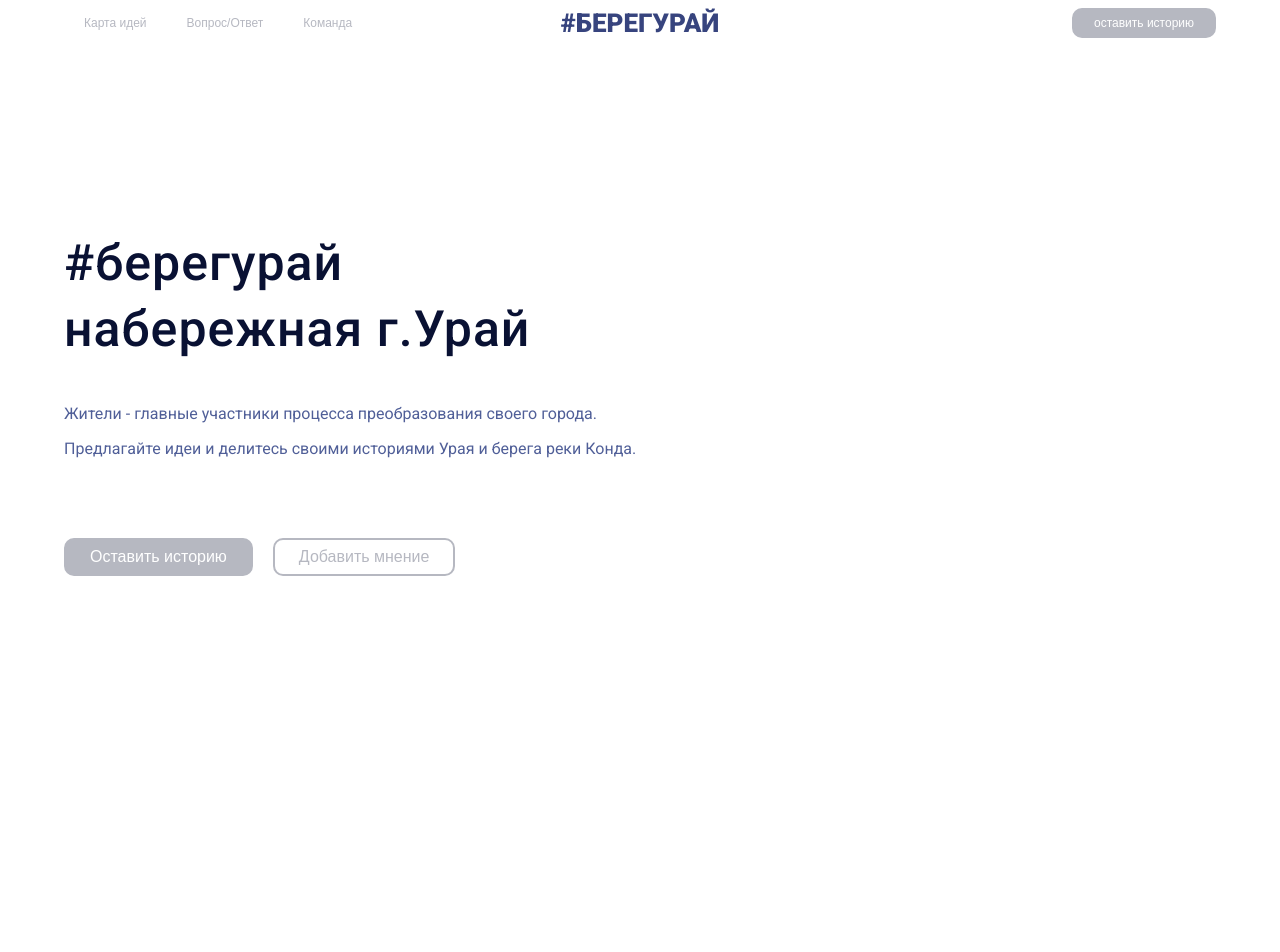
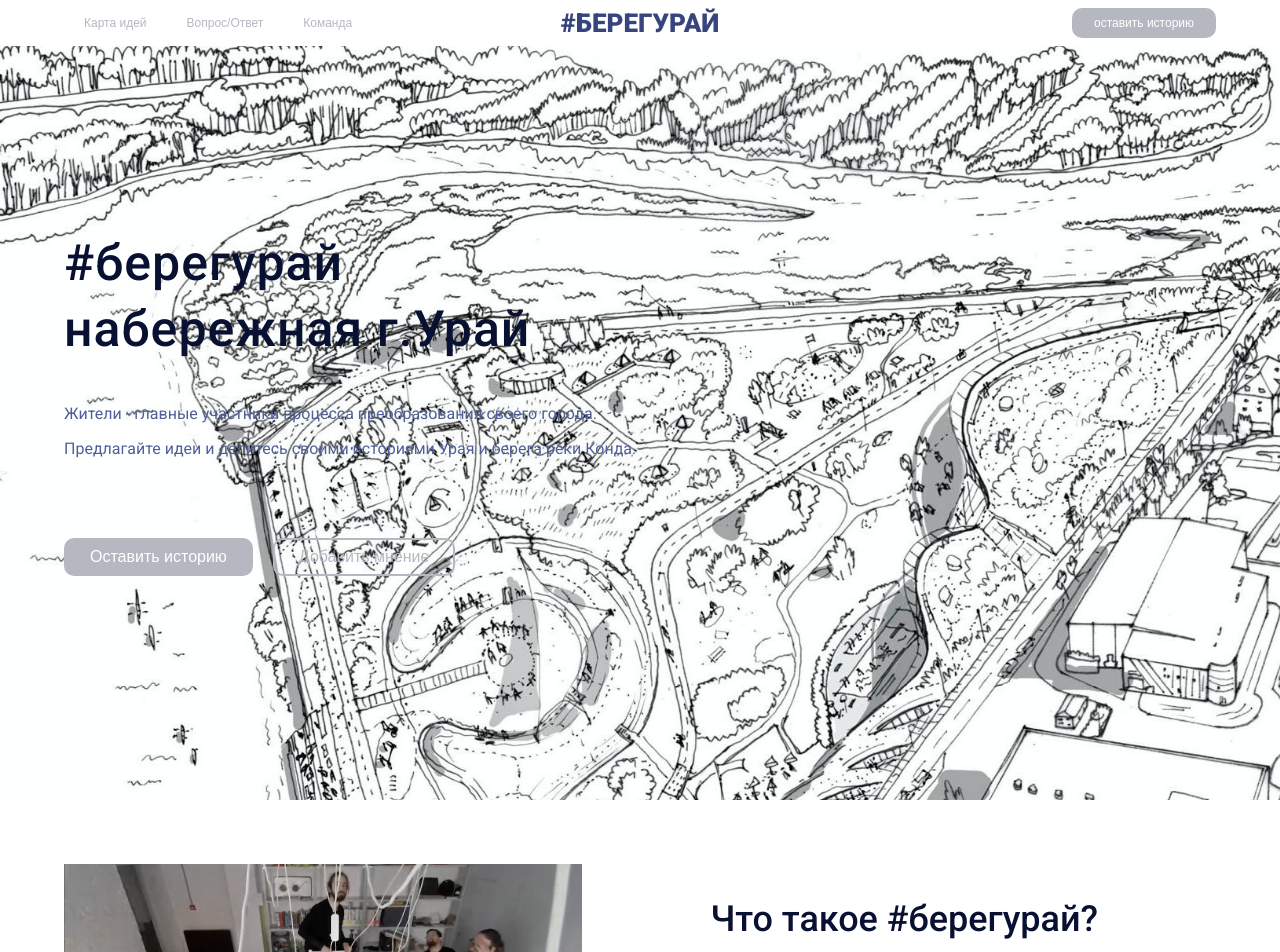
Before and after one commit to designunit/bereguray, a Next.js app: page / in a window 1280 px wide. Shown: the top 952 px of the page. Before the commit the page ends 800 px from the top, so only its background shows below. Built offline with nearby package versions, Linux system fonts and the light colour scheme.

Commit message:
hero + about + steps

```diff
--- a/src/components/IndexPage/index.tsx
+++ b/src/components/IndexPage/index.tsx
@@ -4,6 +4,9 @@ import { Title } from '../Title'
 import { PageSection } from '../PageSection'
 import { Header } from '../Header'
 import { Parallax } from 'react-scroll-parallax';
+import { About } from '../About'
+import { Steps } from '../Steps'
+import { Bubble } from '../Bubble'
 
 const IndexPage = () => (
     <main className={styles.layout}>
@@ -43,7 +46,18 @@ const IndexPage = () => (
                         backgroundSize: 'auto 100%',
                         backgroundPosition: '100% top',
                         backgroundRepeat: 'no-repeat',
-                    }}/>
+                    }}>
+                        <Bubble
+                            style={{
+                                position: 'relative',
+                                left: '50%',
+                                height: '100%',
+                                transform: `scale(1.75) rotate(${Math.random()*360}deg)`,
+                            }}
+                            opacity={.5}
+                            color='#E7ECFF'
+                        />
+                    </div>
                 </Parallax>
             )}
         >
@@ -79,6 +93,9 @@ const IndexPage = () => (
             </div>
         </PageSection>
 
+        <About />
+        <Steps />
+
         {/* <div className={styles.form}>
             <Title>
                 Присоединяйся к движению
```
